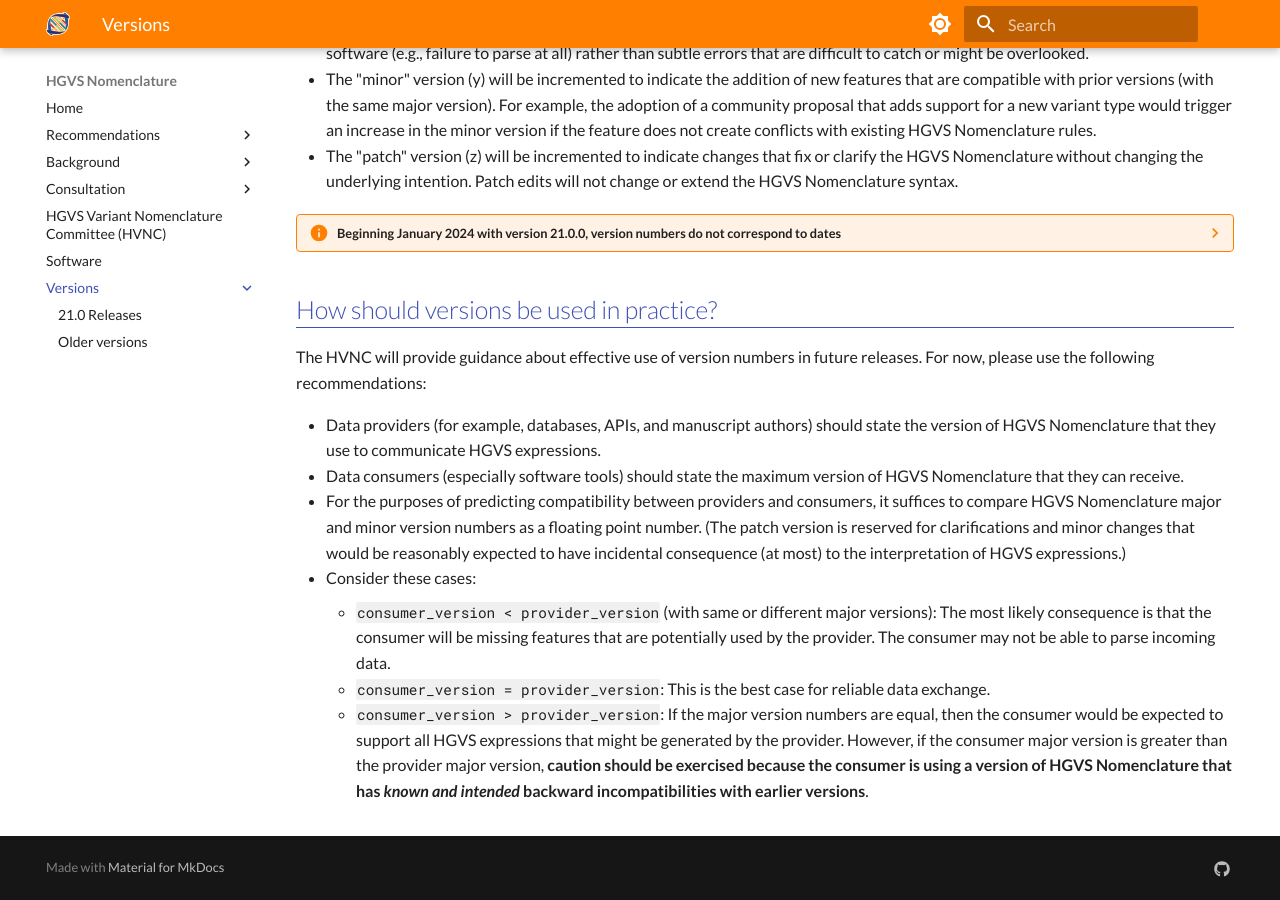
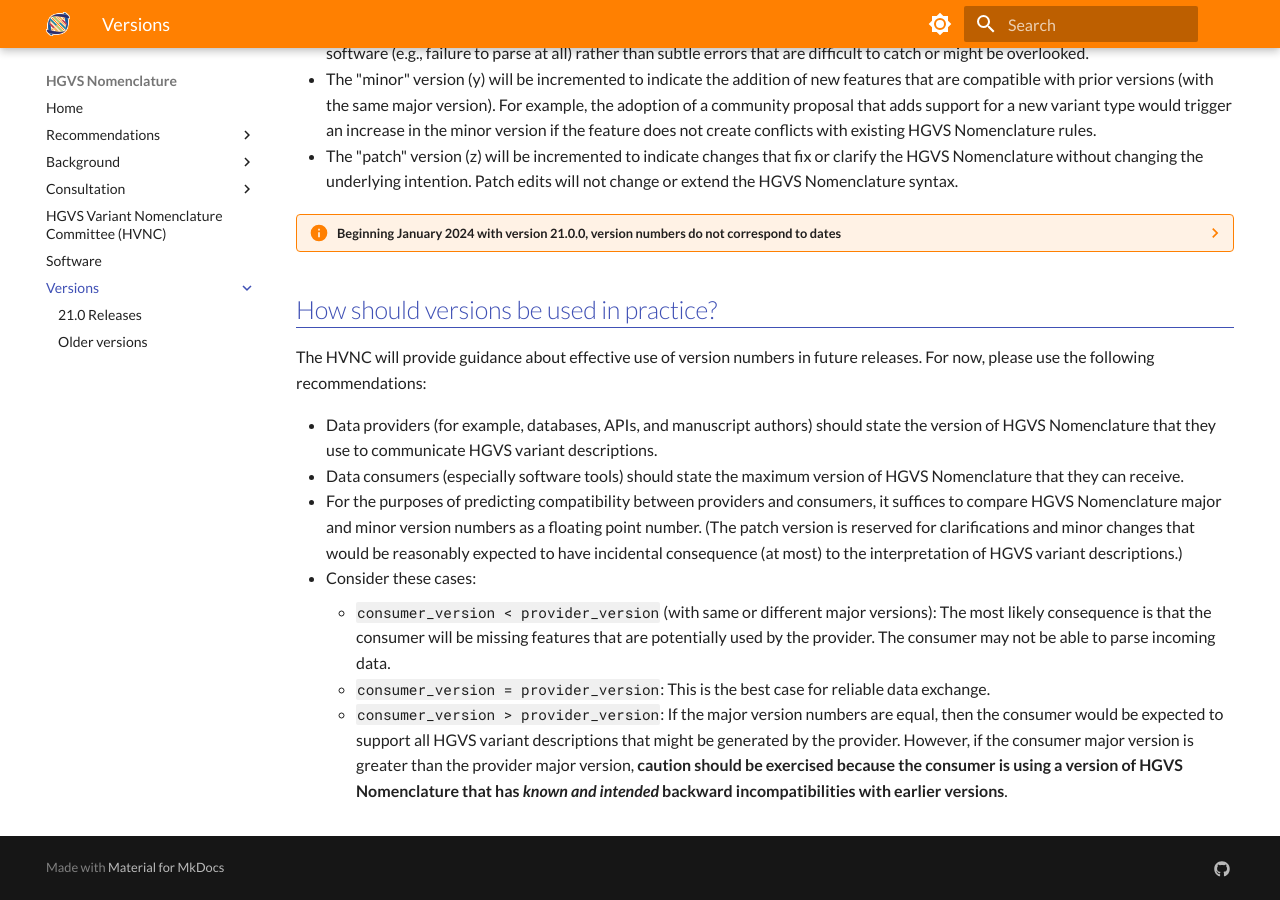
Before and after one commit to HGVSnomenclature/hgvs-nomenclature, an MkDocs documentation site: the page built from docs/versions/index.md, in a window 1280 px wide and 900 px high, scrolled down 526 px. Built offline with MkDocs 1.6.1 and Material for MkDocs 9.7.7, drawn with Linux system fonts in a browser that asks for light colours.

Commit message:
addresses https://github.com/HGVSnomenclature/hgvs-nomenclature/pull/125#discussion_r1451529359

```diff
--- a/docs/versions/index.md
+++ b/docs/versions/index.md
@@ -21,10 +21,10 @@ The HGVS Nomenclature uses concepts from [Semantic Versioning](https://semver.or
 
 The HVNC will provide guidance about effective use of version numbers in future releases.  For now, please use the following recommendations:
 
-- Data providers (for example, databases, APIs, and manuscript authors) should state the version of HGVS Nomenclature that they use to communicate HGVS expressions.
+- Data providers (for example, databases, APIs, and manuscript authors) should state the version of HGVS Nomenclature that they use to communicate HGVS variant descriptions.
 - Data consumers (especially software tools) should state the maximum version of HGVS Nomenclature that they can receive.
-- For the purposes of predicting compatibility between providers and consumers, it suffices to compare HGVS Nomenclature major and minor version numbers as a floating point number. (The patch version is reserved for clarifications and minor changes that would be reasonably expected to have incidental consequence (at most) to the interpretation of HGVS expressions.)
+- For the purposes of predicting compatibility between providers and consumers, it suffices to compare HGVS Nomenclature major and minor version numbers as a floating point number. (The patch version is reserved for clarifications and minor changes that would be reasonably expected to have incidental consequence (at most) to the interpretation of HGVS variant descriptions.)
 - Consider these cases:
       - `consumer_version < provider_version` (with same or different major versions): The most likely consequence is that the consumer will be missing features that are potentially used by the provider. The consumer may not be able to parse incoming data.
       - `consumer_version = provider_version`: This is the best case for reliable data exchange.
-      - `consumer_version > provider_version`: If the major version numbers are equal, then the consumer would be expected to support all HGVS expressions that might be generated by the provider. However, if the consumer major version is greater than the provider major version, **caution should be exercised because the consumer is using a version of HGVS Nomenclature that has *known and intended* backward incompatibilities with earlier versions**.
+      - `consumer_version > provider_version`: If the major version numbers are equal, then the consumer would be expected to support all HGVS variant descriptions that might be generated by the provider. However, if the consumer major version is greater than the provider major version, **caution should be exercised because the consumer is using a version of HGVS Nomenclature that has *known and intended* backward incompatibilities with earlier versions**.
```
Also changed, not shown: docs/software.md (+2 -2 lines), docs/versions/21.0.md (+1 -1 lines).
